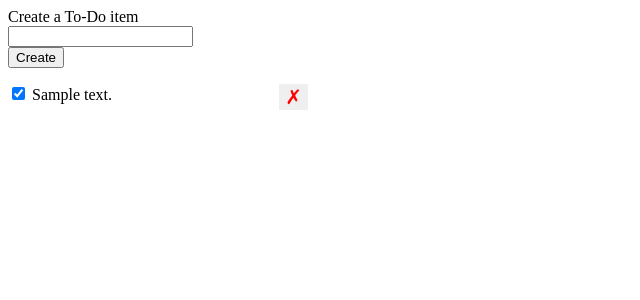
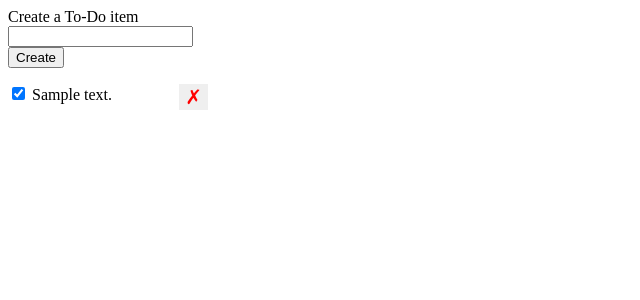
Before and after one commit to bomarzoog/full_stack_developer, a Flask app: page / in a window 1280 px wide. Shown: the top 300 px of the page, without its empty margins (0-640 px from the left). Run offline with Flask 2, Linux system fonts and the light colour scheme; tables that the repository leaves empty hold one stand-in row (values such as "Sample post").

Commit message:
add completed

```diff
--- a/todoapp/templates/index.html
+++ b/todoapp/templates/index.html
@@ -9,7 +9,7 @@
                 list-style: none;
                 padding:0;
                 margin: 0;
-                width: 300px;
+                width: 200px;
             }
             li {
                 clear: both;
@@ -86,7 +86,7 @@
                 fetch('/todo/create', {
                     method: 'POST',
                     body: JSON.stringify({
-                        'description': document.getElementById('description').value
+                        'description': document.getElementById('description').value;
                     }),
                     headers: {
                         'Content-Type': 'application/json'
```
